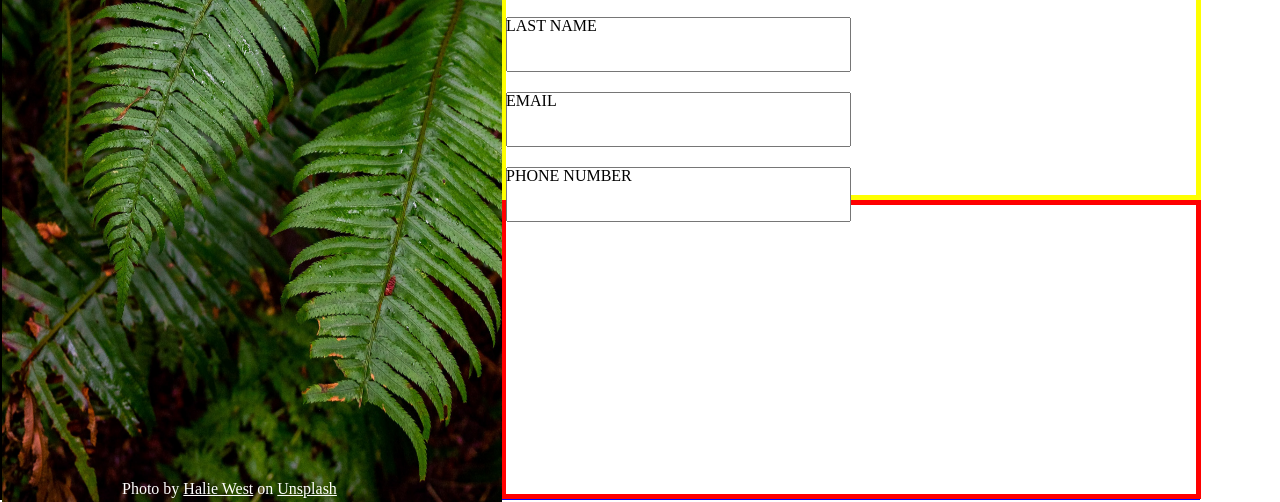
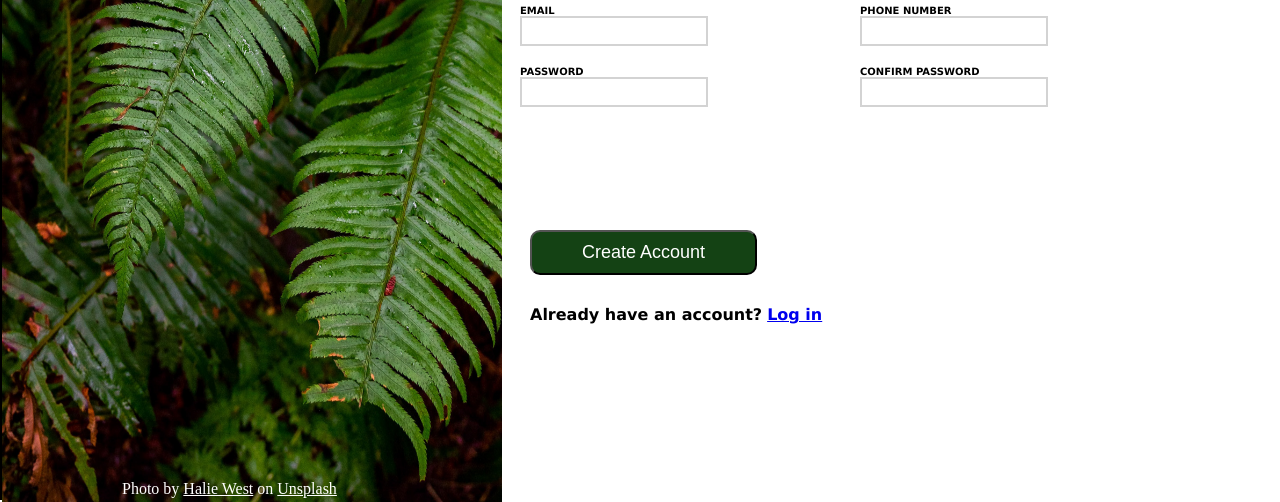
Before and after one commit to k-mooney/SignupForm, a plain HTML site: page index.html in a window 1280 px wide. Shown: the part 400-902 px from the top of the page. Drawn offline with Linux system fonts and the light colour scheme.

Commit message:
Completed Signup Form

```diff
--- a/index.html
+++ b/index.html
@@ -36,34 +36,79 @@
       </div>
 
       <div class="form">
-        <h1>Let's do this!</h1>
+        <h4 style="font-family:Verdana, Geneva, Tahoma, sans-serif;margin-left:20px;margin-bottom:25px">Let's do this!</h4>
         <form>
 
-          <div class="fieldholder">
+          <div class="field-container">
+            <div class="row">
+              <div class="column">
+                <div class="fieldholder2">
                   <label for="firstname">FIRST NAME</label>
                   <input type="text" id="firstname">
                 </div>
 
-          <div class="fieldholder">
+                <div class="fieldholder2">
+                  <label for="email">EMAIL</label>
+                  <input type="email" id="email">
+                 </div>
+
+                 <div class="fieldholder2">
+                  <label for="password">PASSWORD</label>
+                  <input type="password" id="password" onkeyup="check();">
+                  <span id="message"></span>
+                 </div>
+
+              </div>
+
+              <div class="column">
+
+                <div class="fieldholder2">
                   <label for="lastname">LAST NAME</label>
                   <input type="text" id="lastname">
                  </div>
 
-           <div class="fieldholder">
-            <label for="email">EMAIL</label>
-            <input type="email" id="email">
-           </div>
-
-           <div class="fieldholder">
+                 <div class="fieldholder2">
                   <label for="phonenumber">PHONE NUMBER</label>
                  <input type="text" id="phonenumber">
                  </div>
 
+                 <div class="fieldholder2">
+                  <label for="passwordconfirm">CONFIRM PASSWORD</label>
+                  <input type="password" id="passwordconfirm" onkeyup="check();">
+                 </div>
+
+              </div>
+            </div>
+
+          </div>
+
+
         </form>
+
+
+        <script>
+          var check = function() {
+            console.log("check()");
+            if (document.getElementById("password").value !== document.getElementById("passwordconfirm").value) {
+              console.log("do not match");
+              document.getElementById('message').style.color = 'red';
+              document.getElementById('message').innerHTML = "*Passwords do not match";
+            } else {
+              console.log("match");
+              document.getElementById('message').innerHTML = "";
+            }
+          }
+
+        </script>
+
      </div>
 
       <div class="footer">
-
+        <button class="create-account-button">Create Account</button>
+        <div class="already">
+          <p>Already have an account?</p>
+          <a class="link" href="url">Log in</a>
+        </div>
       </div>
     </div>
 
--- a/styles.css
+++ b/styles.css
@@ -60,7 +60,6 @@
 .form-container {
   display: flex;
   flex-direction: column;
-  border: 1px solid blue;
   width: 700px;
   height: 900px;
 }
@@ -80,30 +79,81 @@
 }
 
 .form {
-  border: 5px solid yellow;
+  /* border: 5px solid yellow; */
+  width: 700px;
+  height: 300px;
+
+}
+
+.field-container {
+  display: flex;
+  margin: 0px 0px 0px 20px;
+}
+
+.row {
+  display: flex;
+  flex-direction: row;
+  flex-wrap: wrap;
+  width: 100%;
+}
+
+.column {
+  display: flex;
+  flex-direction: column;
+  flex-basis: 100%;
+  flex: 1;
+}
+
+
+.fieldholder2 {
+  position: relative;
+  margin-bottom: 1.25em;
+
+  input {
+    display: block;
+    font-family: Verdana, Geneva, Tahoma, sans-serif;
+    font-size: 14px;
+    border: 2px solid lightgray;
+    padding: 5px;
+  }
+
+  label {
+    display: block;
+    font-family: Verdana, Geneva, Tahoma, sans-serif;
+    font-size: 10px;
+    font-weight: bold;
+  }
+
+  input:focus {
+    outline: 0;
+    border-color: blue;
+  }
+
+}
+
+.footer {
+  /* border: 5px solid red; */
   width: 700px;
   height: 300px;
 }
 
-.fieldholder {
-  position: relative;
-  margin-bottom: 1.25em;
-
-  label {
-    position: absolute;
-    top: 0;
-    left: 0;
-  }
-
-  input, label {
-    font-size: 1em;
-    width: 50%;
-    height:  55px;
-  }
+.create-account-button {
+  margin: 30px;
+  padding: 10px 50px;
+  color: white;
+  font-size: large;
+  background-color: rgb(20, 66, 20);
+  border-radius: 10px;
 }
 
-.footer {
-  border: 5px solid red;
-  width: 700px;
-  height: 300px;
+.already {
+  display: flex;
+  flex-direction: row;
+  margin: 0px 0px 0px 30px;
+  font-family: Verdana, Geneva, Tahoma, sans-serif;
+  font-weight: 900;
 }
+
+.link {
+  margin: 0px 0px 0px 5px;
+}
```
Lines whose indentation alone changed are shown as unchanged.
